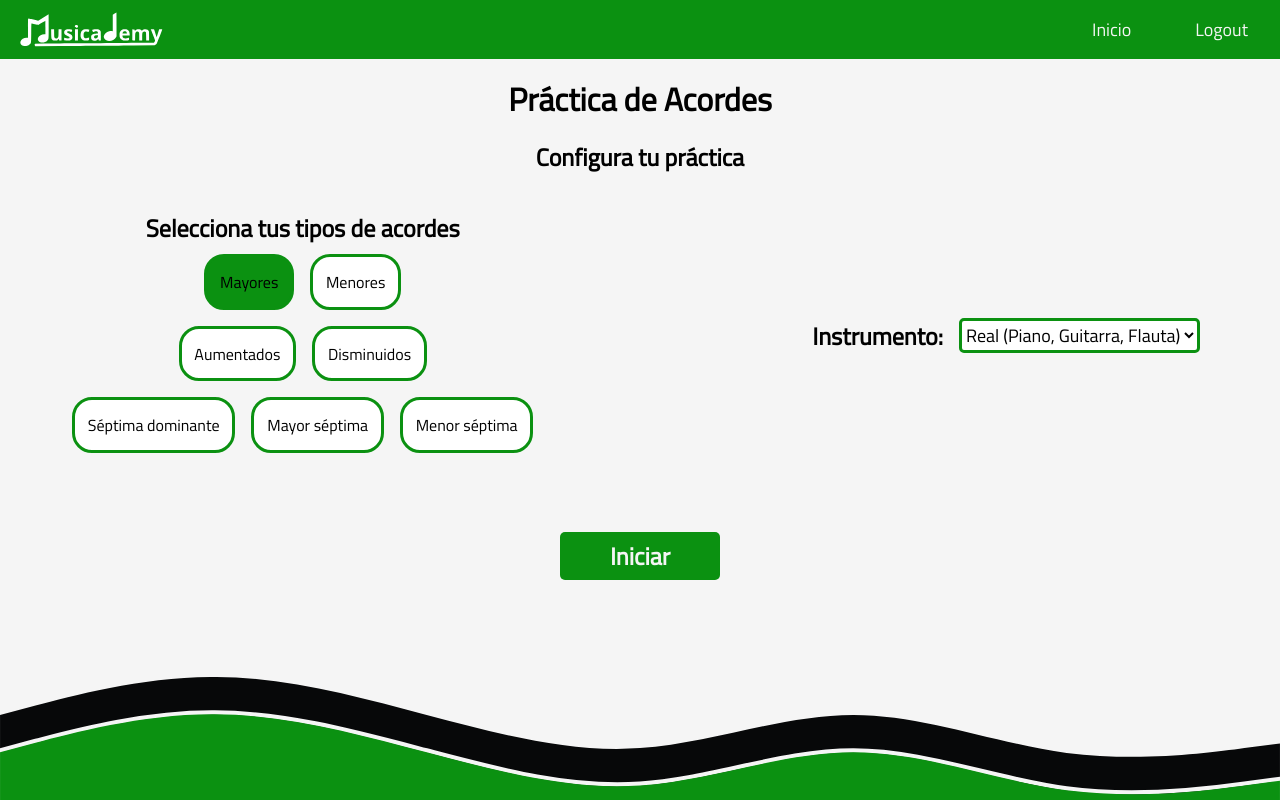
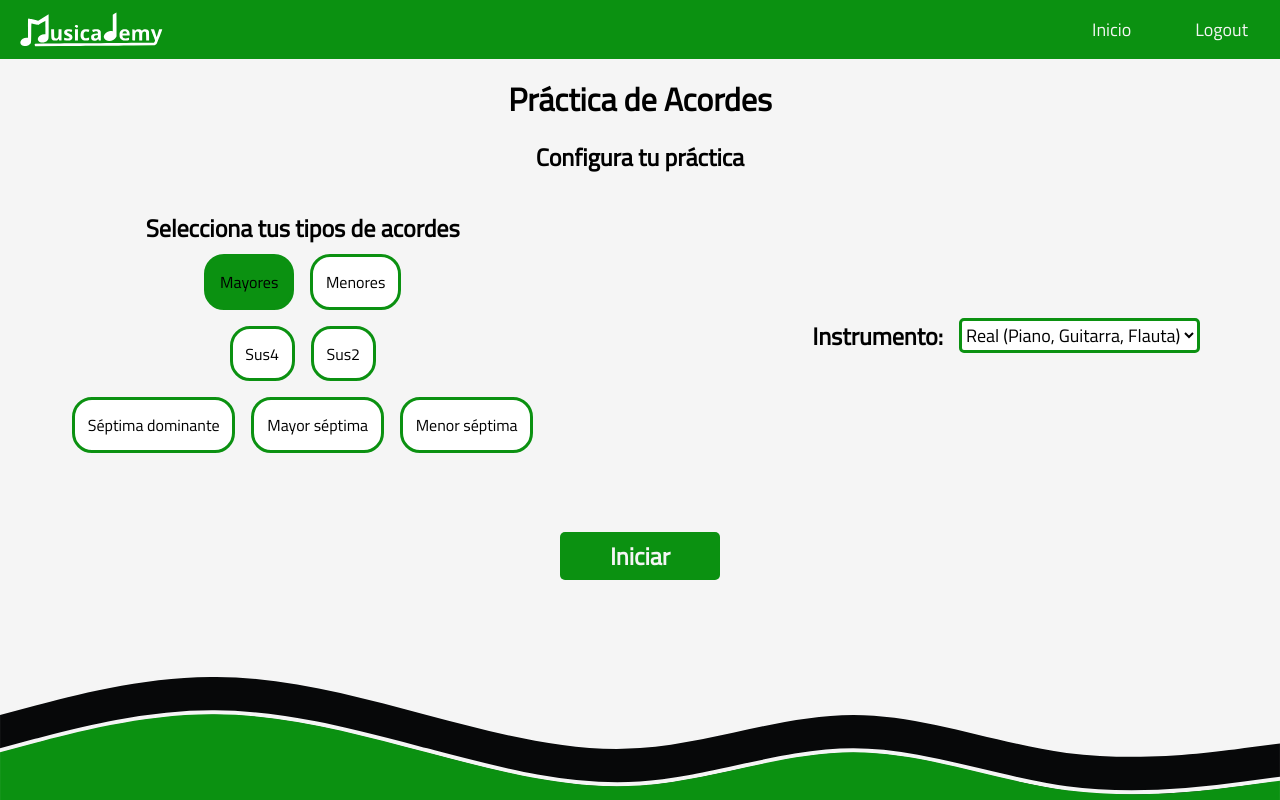
Before and after one commit to FernandoMtz54744/musicademy, a React (Create React App) app: page /Practicas/Acordes in a window 1280 px wide. Built offline with nearby package versions, Linux system fonts and the light colour scheme; no server answers.

Commit message:
Acordes suspendidos y límite de tiempo para evaluación

```diff
--- a/src/containers/EvaluationContainer.jsx
+++ b/src/containers/EvaluationContainer.jsx
@@ -42,6 +42,8 @@ export default function EvaluationContainer() {
         //Conectarse a bd y subir a estadísticas
     }
 
+
+
     const handleBack = () =>{
         navigate("/Evaluaciones")
     }
@@ -83,6 +85,12 @@ export default function EvaluationContainer() {
         }, 1000);
     }
 
+    useEffect(()=>{
+        if(time === 120){
+            document.getElementById("finish-evaluation").click();
+        }
+    }, [time])
+
     const formatTiempo = (segundos)=> {
         const minutos = Math.floor(segundos / 60);
         const segundosRestantes = segundos % 60;
--- a/src/containers/Practicas/AcordesContainer.jsx
+++ b/src/containers/Practicas/AcordesContainer.jsx
@@ -16,7 +16,9 @@ export default function AcordesContainer() {
             disminuido: false,
             septima: false,
             maj7: false,
-            m7: false
+            m7: false,
+            sus4: false,
+            sus2: false
         },
         modo: "nombre",
         instrumento: "real",
@@ -63,6 +65,7 @@ export default function AcordesContainer() {
         const chordType = posibleChordType[getRandomNumber(posibleChordType.length)];
         const tonic = getRandomKey(chordType);
         const chord = getChord(tonic, chordType);
+        console.log(chord.notes);
         setChord(chord);
         setResult({notesPlayed:[], isPlayingNote: true})
         setExcerciseControl([...excerciseControl, {number: excerciseControl.length+1, wasCorrect: false, totalNotesCorrect: 0, totalNotesWrong: 0}])
--- a/src/pages/Evaluation.jsx
+++ b/src/pages/Evaluation.jsx
@@ -2,19 +2,20 @@ import React from 'react'
 
 export default function Evaluation({evaluacion, handleChange, handleSubmit, data, userAnswer, isAnswering, handleBack}) {
 
+  console.log(evaluacion)
 
   return (
       <form action="" className='evaluacion-form'>
         {evaluacion.map((pregunta, i)=>(
           <div className='pregunta-container' key={i}>
             <div className='pregunta-text'>
-              {i+1}.- {pregunta.pregunta}
+              {i+1}.- {pregunta.pregunta}-{pregunta.correcta}
             </div>
             <div className='opciones-container'>
               {pregunta.opciones.map((opcion, j)=>(
                 <label htmlFor={`${i}-${j}`}
                   className={`opcion-container ${Number(data[`pregunta_${i}`]) === j?"selected-option":""}
-                  ${isAnswering?"":Number(data[`pregunta_${i}`]) === j?(userAnswer[i]?"correct":"incorrect"):""}`}
+                  ${isAnswering?"":Number(data[`pregunta_${i}`]) === j?(userAnswer[i]?"correct":"incorrect"):pregunta.correcta === j?"correct":""}`}
                   key={j} >
                   <input type='radio' name={`pregunta_${i}`} id={`${i}-${j}`}
                   value={j} onChange={handleChange} className='radio-button-evaluation'
@@ -25,7 +26,7 @@ export default function Evaluation({evaluacion, handleChange, handleSubmit, data
           </div>
           ))}
         {isAnswering?(
-          <input type="button" value="Terminar Evaluación" onClick={handleSubmit} className='button-finish-evaluation'/>
+          <input type="button" value="Terminar Evaluación" onClick={handleSubmit} className='button-finish-evaluation' id='finish-evaluation'/>
         ):(
           <button onClick={handleBack} className='button-finish-evaluation'>Regresar</button>
         )}
--- a/src/pages/Practicas/AcordesConfiguration.jsx
+++ b/src/pages/Practicas/AcordesConfiguration.jsx
@@ -22,11 +22,17 @@ export default function Acordes({data, handleChange, handleChecked, handleStart}
                     </button>
                   </div>
                   <div className='chord-type-group'>
-                    <button className={`chord-button ${data.acordes.aumentado?"checked-chord":""}`} onClick={handleChecked} name="aumentado">
+                    {/* <button className={`chord-button ${data.acordes.aumentado?"checked-chord":""}`} onClick={handleChecked} name="aumentado">
                       Aumentados
                     </button>
                     <button className={`chord-button ${data.acordes.disminuido?"checked-chord":""}`} onClick={handleChecked} name="disminuido">
                       Disminuidos
+                    </button> */}
+                    <button className={`chord-button ${data.acordes.sus4?"checked-chord":""}`} onClick={handleChecked} name="sus4">
+                      Sus4
+                    </button>
+                    <button className={`chord-button ${data.acordes.sus2?"checked-chord":""}`} onClick={handleChecked} name="sus2">
+                      Sus2
                     </button>
                   </div>
                   <div className='chord-type-group'>
--- a/src/utils.js
+++ b/src/utils.js
@@ -6,6 +6,8 @@ const diminishedChords = ["B", "F#", "C#", "G#", "D#", "A#", "E#", "B#", "E", "A
 const majorKeyPattern = [0,2,4,5,7,9,11] //Patrón T-T-ST-T-T-T de una escala mayor
 const triadPattern = [0,2,4] //Patron de un acorde (1ra, 3ra y 5ta) de la escala mayor/menor
 const seventhPattern = [0,2,4,6] //Patrón de un acorde menor (1ra, 3ra y 5ta, 7ma) de la escala mayor/menor
+const sus4Pattern = [0,3,4]; //Patrón de un acorded Sus4
+const sus2Pattern = [0,1,4] //patrón de un acorde Sus2
 
 //Devuelve un arreglo con las claves de un objeto JSON cuyo valor sea true
 export const getTrueKeys = (json)=>{
@@ -21,7 +23,7 @@ export const getRandomNumber = (max)=>{
 
 //Obtiene una escala musical aleatoria
 export const getRandomKey= (type)=>{
-    if(type === "mayor" || type === "maj7" || type === "septima"){
+    if(type === "mayor" || type === "maj7" || type === "septima" || type === "sus4" || type === "sus2"){
         return majorScales[getRandomNumber(majorScales.length)];
     }if (type === "menor" || type === "m7"){
         return minorScales[getRandomNumber(minorScales.length)];
@@ -105,8 +107,18 @@ export const getChord = (tonic, type)=>{
         for(let i=0; i<triadPattern.length; i++){
             chord.notes.push(minorScale.notes[triadPattern[i]]);
         }
-    }else if(type === "aumentado"){
-
+    }else if(type === "sus4"){
+        const majorScale = getMajorScale(tonic);
+        chord.chromatic = majorScale.chromatic;
+        for(let i=0; i<sus4Pattern.length; i++){
+            chord.notes.push(majorScale.notes[sus4Pattern[i]]);
+        }
+    }else if(type === "sus2"){
+        const majorScale = getMajorScale(tonic);
+        chord.chromatic = majorScale.chromatic;
+        for(let i=0; i<sus2Pattern.length; i++){
+            chord.notes.push(majorScale.notes[sus2Pattern[i]]);
+        }
     }else if(type === "disminuido"){
         chord.tonic = majorScales[diminishedChords.indexOf(tonic)]; //Tonica de la escala mayor de donde el sale el acorde disminuido (septimo grado)
         const majorScale = getMajorScale(chord.tonic);
@@ -154,6 +166,10 @@ export const getChordName = (tonic, type)=>{
         name = name + "Maj7";
     }else if(type === "m7"){
         name = name + "m7";
+    }else if(type === "sus4"){
+        name = name + "sus4";
+    }else if(type === "sus2"){
+        name = name + "sus2";
     }
     return name;
 }
```
